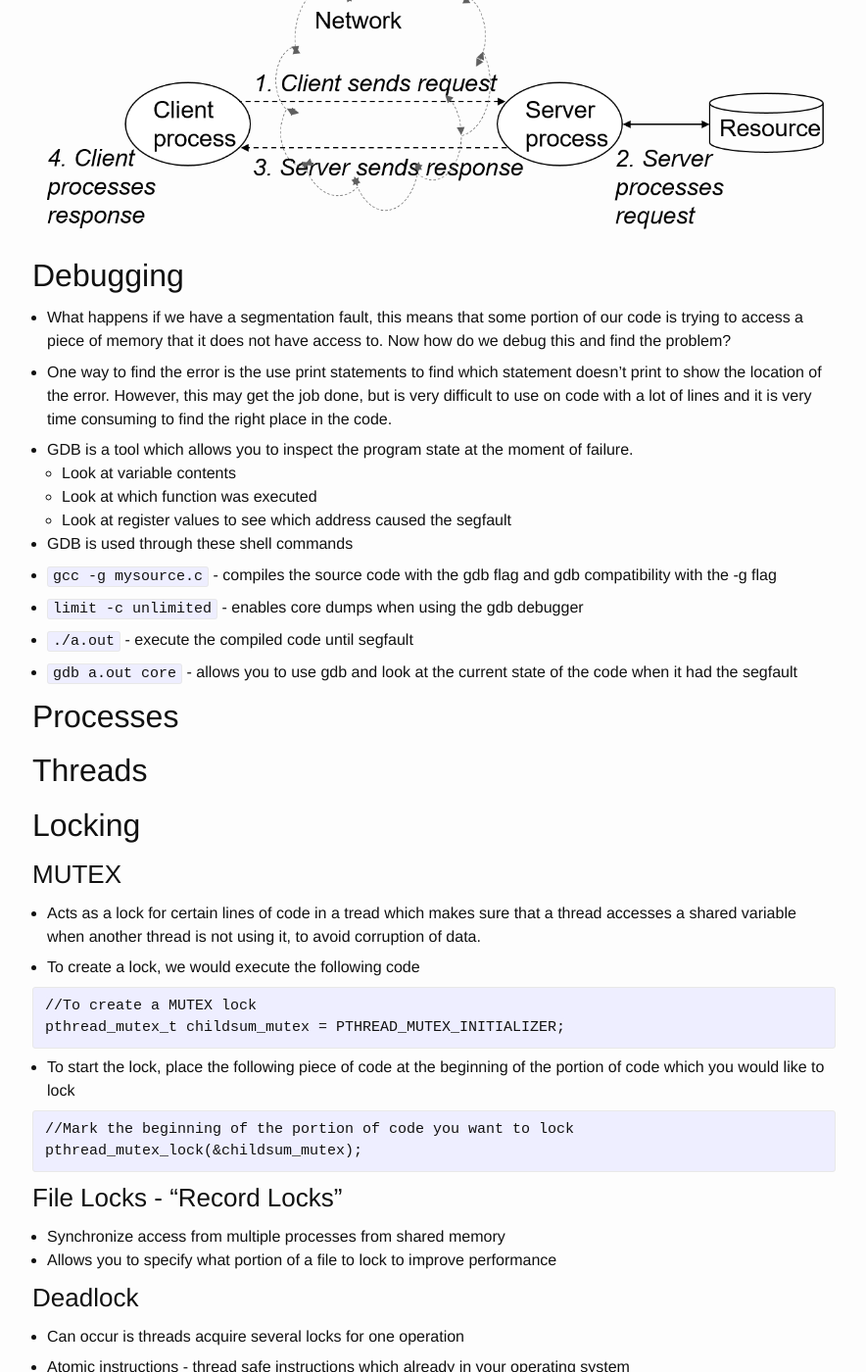
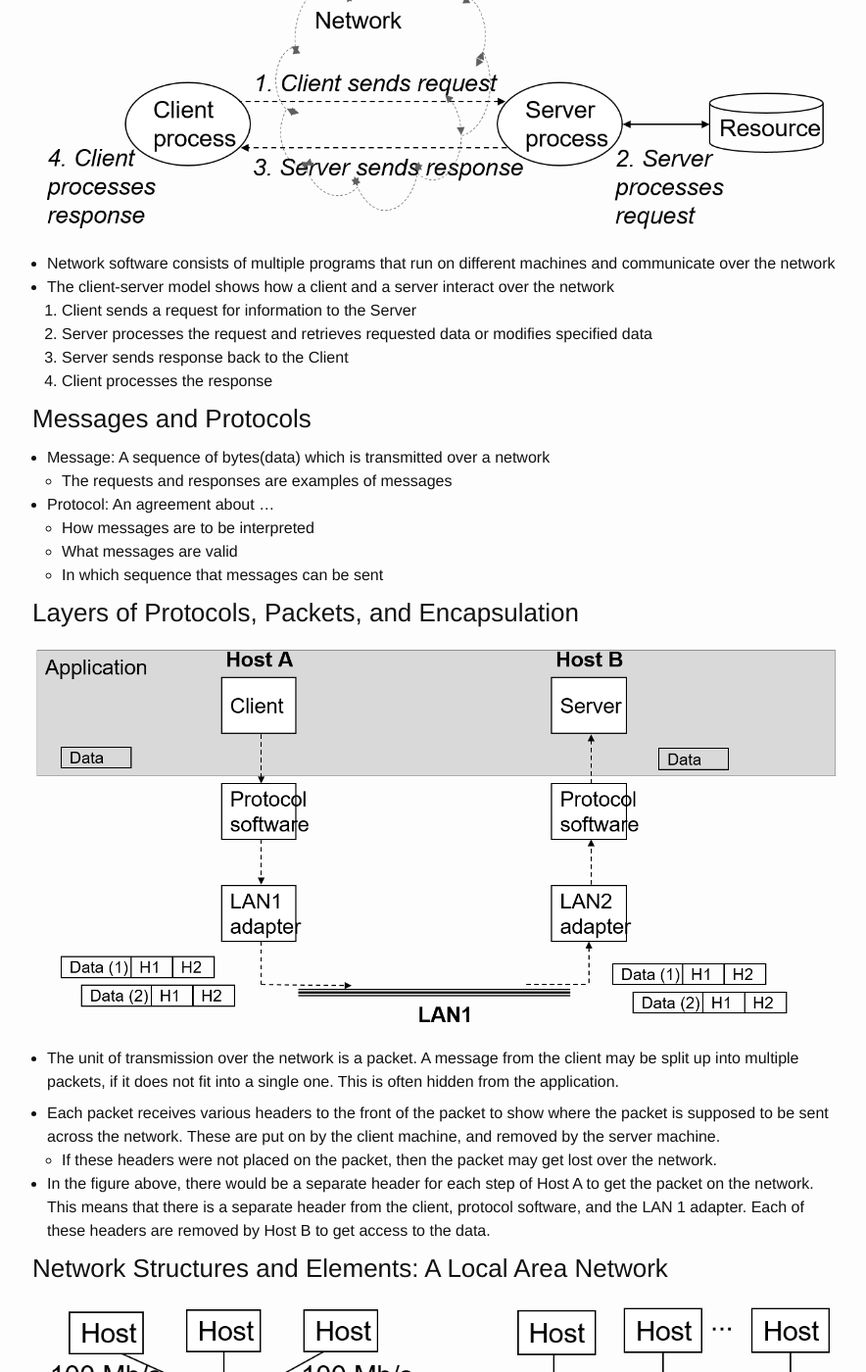
Before and after one commit to akhilbond/akhilbond.github.io, a Jekyll site: the page built from Courses/Network_Centric/notes.md, in a window 1280 px wide and 1400 px high, scrolled down 5852 px. Shown: the whole window at 98% size, without its empty margins (197-1081 px from the left). Built offline with Jekyll 4.4.1, drawn with Linux system fonts in a browser that asks for light colours; some of the changed text lies outside the part shown.

Commit message:
Network Structure Updates

```diff
--- a/Courses/Network_Centric/notes.md
+++ b/Courses/Network_Centric/notes.md
@@ -271,6 +271,48 @@ int main(int argc, char* argv[])
 
 ![Client-Server Model](/resources/images/net_cent/client_server_model.png)
 
+- Network software consists of multiple programs that run on different machines and communicate over the network
+- The client-server model shows how a client and a server interact over the network
+  1. Client sends a request for information to the Server
+  2. Server processes the request and retrieves requested data or modifies specified data
+  3. Server sends response back to the Client
+  4. Client processes the response
+
+### Messages and Protocols
+
+- Message: A sequence of bytes(data) which is transmitted over a network
+  - The requests and responses are examples of messages
+- Protocol: An agreement about ...
+  - How messages are to be interpreted
+  - What messages are valid
+  - In which sequence that messages can be sent
+
+### Layers of Protocols, Packets, and Encapsulation
+
+![Network Encapsulation](/resources/images/net_cent/packet_headers.png)
+
+- The unit of transmission over the network is a packet. A message from the client may be split up into multiple packets, if it does not fit into a single one. This is often hidden from the application.
+
+- Each packet receives various headers to the front of the packet to show where the packet is supposed to be sent across the network. These are put on by the client machine, and removed by the server machine.
+  - If these headers were not placed on the packet, then the packet may get lost over the network.
+- In the figure above, there would be a separate header for each step of Host A to get the packet on the network. This means that there is a separate header from the client, protocol software, and the LAN 1 adapter. Each of these headers are removed by Host B to get access to the data.
+
+### Network Structures and Elements: A Local Area Network
+
+![LAN Structures](/resources/images/net_cent/LAN_structures.png)
+
+- Host - a computer which is connected to the network
+- Network medium - transmits bits as electrical or electromagnetic signals(Standards: IEEE 802.11, IEEE 802.3)
+- Star topology - Includes a hub which forwards appropriate packets to the correct hosts based on the headers.
+- Bus topology - All of the hosts are connected to the LAN bus and only take packets which belong to them
+
+### A campus network
+
+![Campus Network Structure](/resources/images/net_cent/campus_network.png)
+
+- This network configuration has various LANs connected together through a bridge, each device on the network is addressed by its MAC address, which ensures that each computer get all the packets that it needs.
+- The messages are not sent to everyone because of reachability of the host, security reasons, and overall network performance
+
 ## Debugging
 
 - What happens if we have a segmentation fault, this means that some portion of our code is trying to access a piece of memory that it does not have access to. Now how do we debug this and find the problem?
```
Also changed, not shown: resources/images/net_cent/LAN_structures.png (added), resources/images/net_cent/campus_network.png (added), resources/images/net_cent/packet_headers.png (added).
